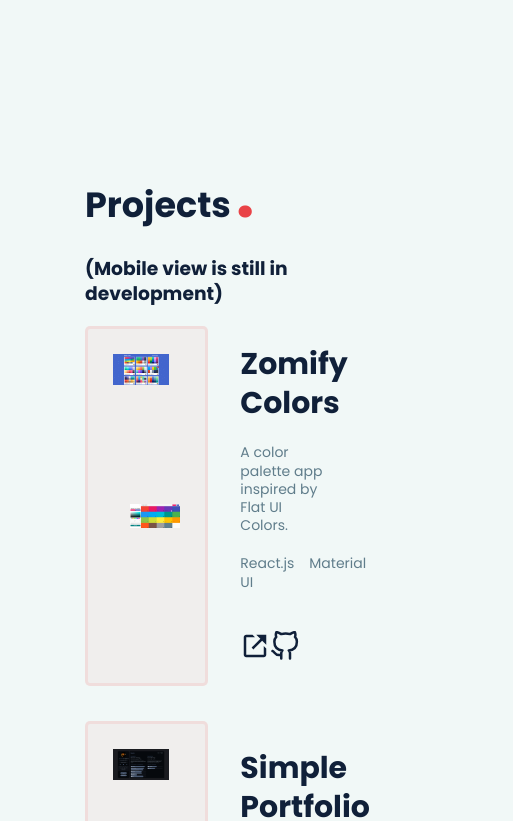
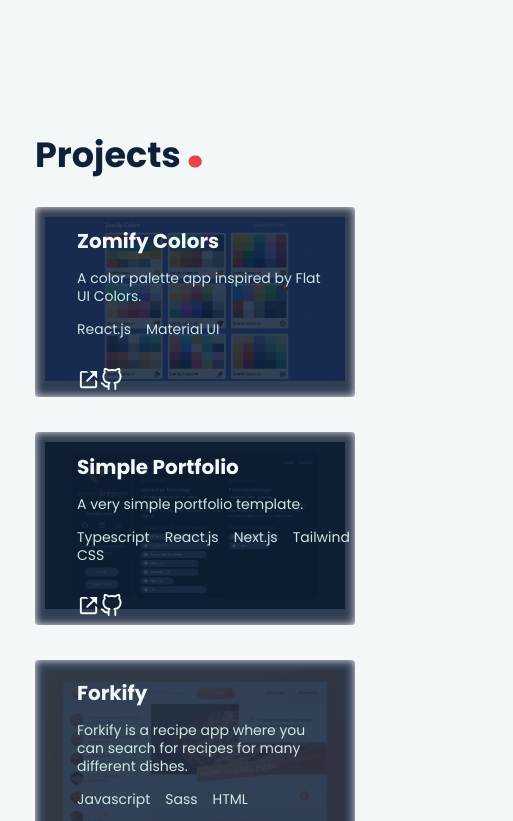
Before and after one commit to zomeru/portfolio, a Next.js app: page / in a window 390 px wide. Shown: the part 2103-2924 px from the top of the page, 513 px wide, since content can reach past the window. Built offline with nearby package versions, Linux system fonts and the light colour scheme.

Commit message:
Make project section responsive

```diff
--- a/src/components/sections/projects.tsx
+++ b/src/components/sections/projects.tsx
@@ -12,9 +12,6 @@ const Projects = () => {
   return (
     <StyledProjects id='projects'>
       <h2 className='section-heading'>Projects</h2>
-      <h3 style={{ marginBottom: '20px' }}>
-        (Mobile view is still in development)
-      </h3>
       {projects.map(project => {
         const { name, images, info, techs, links } = project;
         const { demo, github } = links;
@@ -30,13 +27,9 @@ const Projects = () => {
                 className='project-image'
                 aria-label={name}
               >
-                <div className='image-1'>
-                  <Image src={img1} alt={alt1} placeholder='blur' />
-                </div>
-                <div className='image-2'>
-                  <Image src={img2} alt={alt2} placeholder='blur' />
-                </div>
+                <Image src={img1} alt={alt1} placeholder='blur' />
               </a>
+              <div className='opaque-bg' />
               <div className='project-details'>
                 <h3 className='project-name'>{name}</h3>
                 <p className='project-info'>{info}</p>
--- a/src/styles/componentStyles/sectionStyles/projectStyles.ts
+++ b/src/styles/componentStyles/sectionStyles/projectStyles.ts
@@ -3,6 +3,10 @@ import styled from 'styled-components';
 export const StyledProjects = styled.section`
   height: auto;
   padding: 50px;
+
+  @media only screen and (max-width: 1000px) {
+    padding: 0;
+  }
 `;
 
 export const StyledProjectGrid = styled.ul`
@@ -15,9 +19,14 @@ export const StyledProjectGrid = styled.ul`
   li {
     display: grid;
     grid-template-columns: repeat(12, 1fr);
-    grid-template-rows: repeat(6, 50px);
     grid-gap: 12px;
     position: relative;
+    border-radius: 3px;
+    overflow: hidden;
+
+    @media only screen and (max-width: 900px) {
+      grid-gap: 5px;
+    }
   }
 
   img {
@@ -25,55 +34,106 @@ export const StyledProjectGrid = styled.ul`
   }
 
   .project-image {
-    padding: 25px 25px 0 25px;
+    z-index: 55;
+    padding: 25px;
     width: 100%;
     background-color: ${({ theme }) => theme.contentBG};
     border: 3px solid ${({ theme }) => theme.contentBGSec};
     border-radius: 5px;
     overflow: hidden;
     grid-column: 1/8;
-    grid-row: 1/7;
 
-    display: grid;
-    grid-template-columns: repeat(12, 1fr);
-    grid-template-rows: repeat(7, 50px);
+    @media only screen and (max-width: 900px) {
+      padding: 10px;
+    }
+
+    @media only screen and (max-width: 768px) {
+      grid-column: 1/13;
+      grid-row: 1;
+      border: 0px solid ${({ theme }) => theme.contentBGSec};
+    }
   }
 
-  .image-1 {
+  .opaque-bg {
+    display: none;
     width: 100%;
-    grid-column: 1/11;
-    grid-row: 1 / 6;
-  }
+    height: 100%;
+    background-color: #102039;
+    filter: blur(4px);
+    -webkit-filter: blur(4px);
+    overflow: hidden;
+    z-index: 66;
+    opacity: 0.85;
 
-  .image-2 {
-    width: 100%;
-    grid-column: 4 / 13;
-    grid-row: 4 / 8;
+    @media only screen and (max-width: 768px) {
+      display: block;
+      grid-column: 1/13;
+      grid-row: 1;
+    }
   }
 
   .project-details {
+    z-index: 88;
     margin-left: 20px;
     width: 100%;
     grid-column: 8 / 13;
-    grid-row: 1 / 7;
     display: flex;
     flex-direction: column;
     justify-content: center;
+
+    @media only screen and (max-width: 768px) {
+      width: 80%;
+      height: 60%;
+      margin-top: 20px;
+      grid-column: 1/13;
+      grid-row: 1;
+      justify-self: center;
+      align-self: center;
+    }
   }
 
   .project-name {
     font-size: 30px;
     margin-bottom: 20px;
+
+    @media only screen and (max-width: 900px) {
+      font-size: 25px;
+      margin-bottom: 15px;
+    }
+
+    @media only screen and (max-width: 768px) {
+      color: #f1f8f7;
+    }
+
+    @media only screen and (max-width: 480px) {
+      font-size: 20px;
+    }
   }
 
   .project-info {
     color: ${({ theme }) => theme.textSecond};
     margin-bottom: 20px;
+
+    @media only screen and (max-width: 900px) {
+      margin-bottom: 15px;
+    }
+
+    @media only screen and (max-width: 768px) {
+      color: #cfe7e4;
+    }
   }
 
   .project-tech {
     color: ${({ theme }) => theme.textSecond};
     margin-bottom: 40px;
+
+    @media only screen and (max-width: 900px) {
+      margin-bottom: 30px;
+    }
+
+    @media only screen and (max-width: 768px) {
+      color: #cfe7e4;
+    }
 
     span {
       :not(:last-child) {
@@ -93,6 +153,22 @@ export const StyledProjectGrid = styled.ul`
     .buttons {
       width: 30px;
       height: 30px;
+
+      @media only screen and (max-width: 900px) {
+        width: 25px;
+        height: 25px;
+      }
+
+      @media only screen and (max-width: 768px) {
+        color: #f1f8f7;
+        width: 30px;
+        height: 30px;
+      }
+
+      @media only screen and (max-width: 480px) {
+        width: 23px;
+        height: 23px;
+      }
     }
   }
 `;
```
